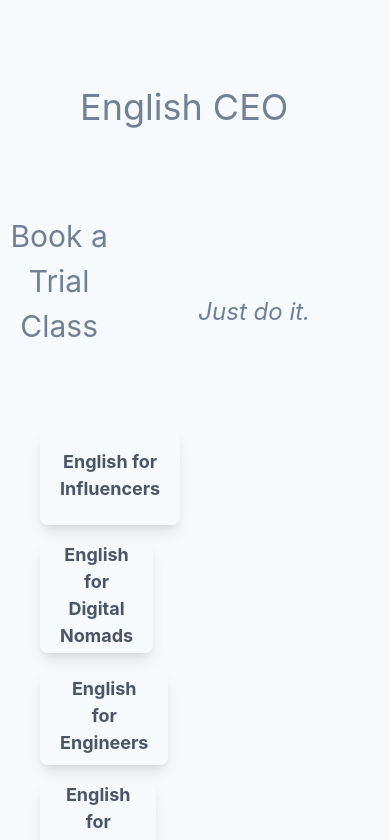
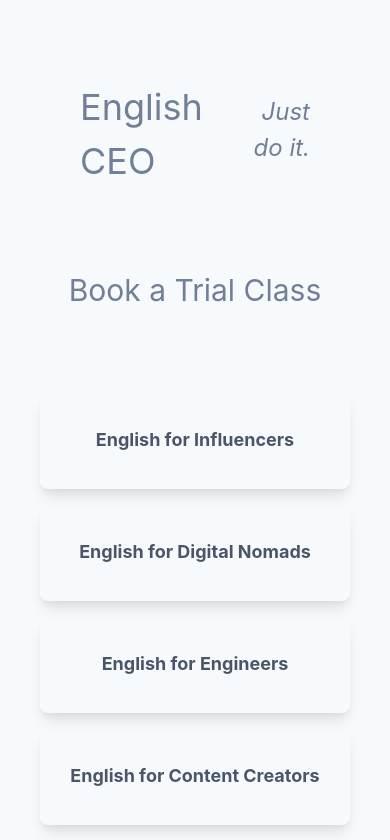
Before and after one commit to thespaceprincess/English-CEO2, a React (Create React App) app: page / in a window 390 px wide. Shown: the top 840 px of the page. Built offline with nearby package versions, Linux system fonts and the light colour scheme; what @tailwindcss/ui would draw is missing.

Commit message:
fix mobile layout

```diff
--- a/src/App.tsx
+++ b/src/App.tsx
@@ -71,7 +71,7 @@ function TileComponent({ name, idx }: any): any {
      },
     })
    }
-   className={`bg-gray-50 rounded-lg shadow-lg h-24 text-center table bg-gradient-to-r hover:from-${coloridx}-l hover:to-${coloridx}-r cursor-pointer`}
+   className={`bg-gray-50 w-full rounded-lg shadow-lg h-24 text-center table bg-gradient-to-r hover:from-${coloridx}-l hover:to-${coloridx}-r cursor-pointer`}
   >
    <span className="table-cell text-lg text-gray-700 hover:text-gray-900 font-bold align-middle pb-1 px-5">
     {name}
@@ -83,9 +83,11 @@ function TileComponent({ name, idx }: any): any {
 function App() {
  return (
   <div className="min-h-screen items-center bg-gray-100">
-      <div className="w-full" >
-   <div className="inline-block p-20 text-left text-4xl text-gray-600">English CEO</div>
-   <div className="inline-block p-20 float-right text-2xl italic text-gray-600">Just do it.</div>
+   <div className="w-full table p-20">
+    <div className="table-cell text-left text-4xl text-gray-600">English CEO</div>
+    <div className="table-cell text-right align-baseline text-2xl italic text-gray-600">
+     Just do it.
+    </div>
    </div>
    <div className="w-full text-center text-3xl text-gray-600">Book a Trial Class</div>
 
```
